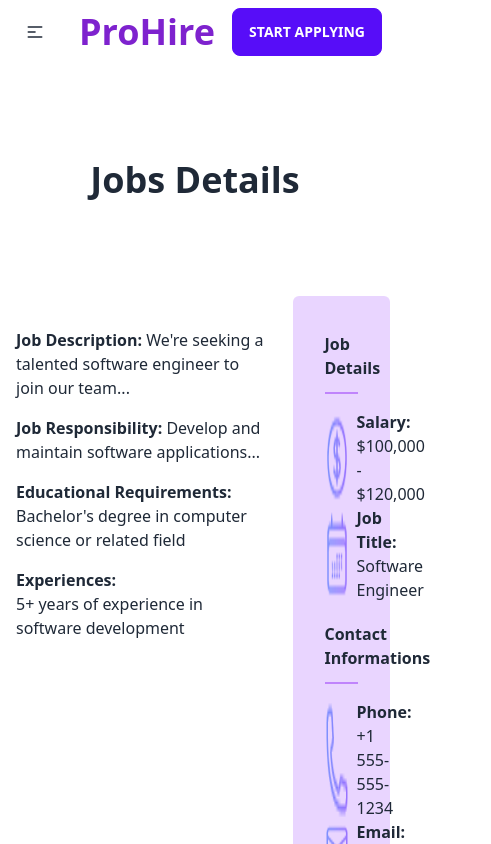
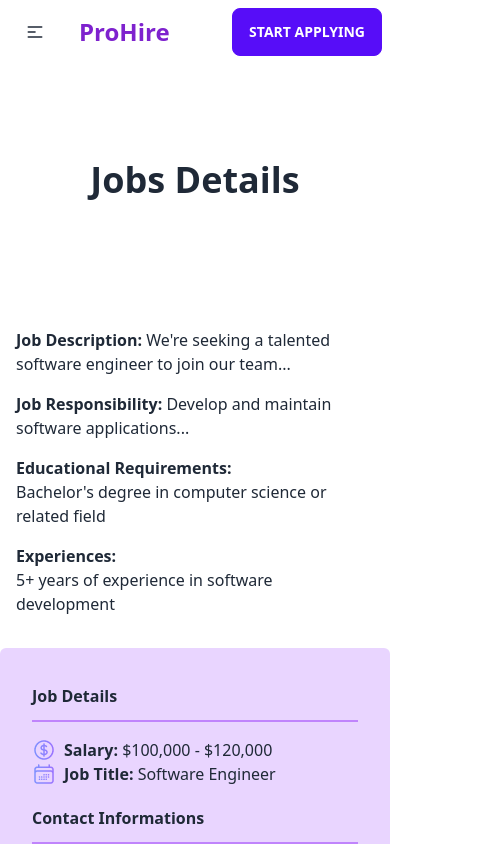
Before and after one commit to REFATBHUYAN/Pro-Hire, a React (Vite) app: page /1 in a window 390 px wide. Shown: the top 844 px of the page, 491 px wide, since content can reach past the window. Built offline with nearby package versions, Linux system fonts and the light colour scheme.

Commit message:
assignment finised need to rechack and edit

```diff
--- a/src/component/JobDetails.jsx
+++ b/src/component/JobDetails.jsx
@@ -39,10 +39,10 @@ const JobDetails = () => {
   };
 
   return (
-    <div className="w-full mx-auto">
+    <div className="w-full mx-auto m-4">
       <h1 className="text-center font-bold text-4xl my-24">Jobs Details</h1>
-      <div className="flex gap-3 w-full mx-auto my-4">
-        <div className="w-3/4 p-4">
+      <div className="md:flex gap-3 w-full mx-auto my-4 ">
+        <div className="w-full md:w-3/4 p-4 ">
           <p className="my-4">
             <span className="font-semibold">Job Description: </span>
             {job_description}
@@ -60,7 +60,7 @@ const JobDetails = () => {
             {experiences}
           </p>
         </div>
-        <div className="w-1/4 bg-purple-200 p-8 rounded-md">
+        <div className="w-full md:w-1/4 bg-purple-200 p-8 rounded-md">
           <div className="w-full">
             <h1 className="font-bold mt-1">Job Details</h1>
             <hr className="border-purple-400 border mt-3 mb-4" />
--- a/src/component/Navbar.jsx
+++ b/src/component/Navbar.jsx
@@ -62,7 +62,7 @@ const Navbar = () => {
         </div>
         <Link
           to={"/"}
-          className="btn btn-ghost normal-case text-4xl font-bold text-purple-700"
+          className="btn btn-ghost normal-case text-2xl md:text-4xl font-bold text-purple-700"
         >
           ProHire
         </Link>
--- a/src/component/SingleAppliedJob.jsx
+++ b/src/component/SingleAppliedJob.jsx
@@ -14,9 +14,9 @@ const SingleAppliedJob = ({ job }) => {
   } = job;
   return (
     <>
-      <div className="flex gap-4 w-full border-2 border-purple-400 p-8 mb-4 rounded-md">
-        <img className="w-56" src={company_logo} alt="" />
-        <div className="flex justify-between items-center p-4 w-full">
+      <div className="md:flex gap-4 w-full border-2 border-purple-400 p-8 mb-4 rounded-md">
+        <img className="md:w-56" src={company_logo} alt="" />
+        <div className="md:flex justify-between items-center p-4 w-full">
           <div>
             <h1 className="font-bold text-2xl mb-2">{job_title}</h1>
             <h3>{company_name}</h3>
```
